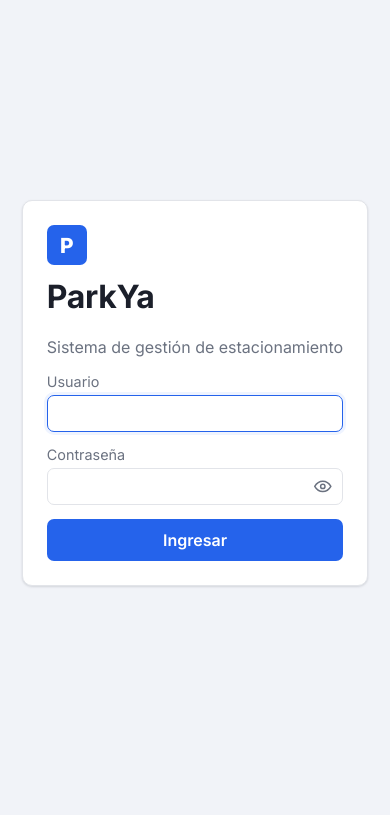
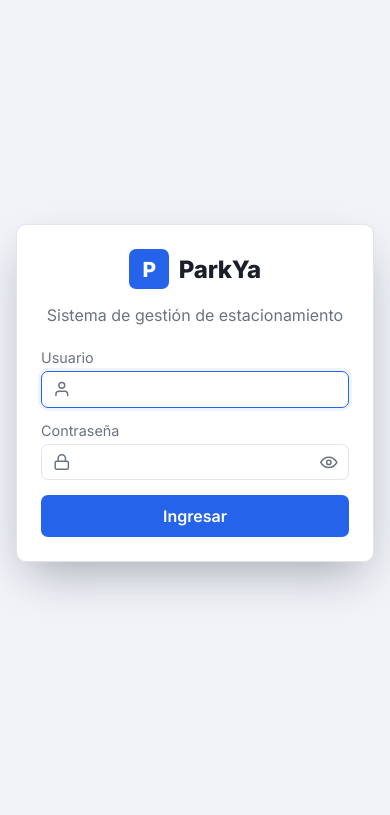
Before and after one commit to ruizmarselo94-wq/parkya, a PHP site: template src/views/auth/login.php in a window 390 px wide. Shown: the part 210-1025 px from the top of the page. Run offline with PHP 8.4, Linux system fonts and the light colour scheme; the template is opened without the code that fills it, so the values that code supplies are empty.

Commit message:
Le da más carácter al login: fondo de marca, iconos en campos y botón full-width
Fondo degradado de marca detrás de la tarjeta (antes era el mismo gris del
resto de la app), logo + nombre en un solo lockup horizontal, iconos dentro
de los campos usuario/contraseña, y el botón ocupa todo el ancho también en
desktop (antes se achicaba a "auto" fuera de mobile). Se deja afuera
"Remember me" / "Olvidé mi contraseña" / "Sign up" porque no existen esas
funciones en el backend.

```diff
--- a/src/assets/css/style.css
+++ b/src/assets/css/style.css
@@ -147,12 +147,53 @@ h2 { letter-spacing: -0.01em; }
 
 .card-narrow { max-width: 380px; margin: 0 auto; }
 
+.auth-body {
+    background: linear-gradient(160deg, var(--primary) 0%, var(--primary-dark) 100%);
+}
+
 .auth-page {
     min-height: calc(100vh - 2rem);
     display: flex;
     align-items: center;
     justify-content: center;
 }
+
+.auth-page .card {
+    width: 100%;
+    box-shadow: 0 20px 45px -12px rgba(15, 23, 42, 0.35);
+}
+
+.auth-brand {
+    display: flex;
+    align-items: center;
+    justify-content: center;
+    gap: 0.6rem;
+    margin: 0 0 0.35rem;
+}
+
+.auth-brand .logo-mark { width: 2.5rem; height: 2.5rem; font-size: 1.3rem; }
+.auth-brand span:last-child { font-size: 1.5rem; font-weight: 800; letter-spacing: -0.01em; }
+
+.auth-page .card-narrow p.muted { text-align: center; margin-bottom: 1.5rem; }
+
+.auth-page button[type="submit"] { width: 100%; }
+
+/* Campo con icono a la izquierda (usuario, contraseña) */
+.input-icon { position: relative; }
+
+.input-icon > svg {
+    position: absolute;
+    left: 0.75rem;
+    top: 50%;
+    transform: translateY(-50%);
+    width: 1.1rem;
+    height: 1.1rem;
+    color: var(--muted);
+    pointer-events: none;
+}
+
+.input-icon input { padding-left: 2.5rem; }
+.input-icon.password-field input { padding-right: 2.5rem; }
 
 fieldset {
     border: 1px solid var(--border);
--- a/src/views/auth/login.php
+++ b/src/views/auth/login.php
@@ -1,14 +1,20 @@
 <div class="auth-page">
     <div class="card card-narrow">
-        <span class="logo-mark" style="width:2.5rem;height:2.5rem;font-size:1.3rem;margin-bottom:0.75rem;">P</span>
-        <h1>ParkYa</h1>
+        <h1 class="auth-brand">
+            <span class="logo-mark">P</span>
+            <span>ParkYa</span>
+        </h1>
         <p class="muted">Sistema de gestión de estacionamiento</p>
         <form method="post">
             <label>Usuario
-                <input type="text" name="username" required autofocus>
+                <div class="input-icon">
+                    <svg viewBox="0 0 24 24" fill="none" stroke="currentColor" stroke-width="2" stroke-linecap="round" stroke-linejoin="round"><path d="M20 21v-2a4 4 0 0 0-4-4H8a4 4 0 0 0-4 4v2"/><circle cx="12" cy="7" r="4"/></svg>
+                    <input type="text" name="username" required autofocus>
+                </div>
             </label>
             <label>Contraseña
-                <div class="password-field">
+                <div class="input-icon password-field">
+                    <svg viewBox="0 0 24 24" fill="none" stroke="currentColor" stroke-width="2" stroke-linecap="round" stroke-linejoin="round"><rect x="3" y="11" width="18" height="11" rx="2"/><path d="M7 11V7a5 5 0 0 1 10 0v4"/></svg>
                     <input type="password" name="password" required>
                     <button type="button" class="password-toggle" data-toggle-password aria-label="Mostrar contraseña">
                         <svg class="icon-show" viewBox="0 0 24 24" fill="none" stroke="currentColor" stroke-width="2" stroke-linecap="round" stroke-linejoin="round"><path d="M1 12s4-7 11-7 11 7 11 7-4 7-11 7-11-7-11-7Z"/><circle cx="12" cy="12" r="3"/></svg>
--- a/src/views/layout/header.php
+++ b/src/views/layout/header.php
@@ -15,7 +15,7 @@ $navClass = static fn (string $page): string => $page === $currentPage ? 'active
     <link rel="stylesheet" href="/assets/css/style.css">
     <script src="/assets/js/app.js" defer></script>
 </head>
-<body>
+<body class="<?= $user ? '' : 'auth-body' ?>">
 <?php if ($user): ?>
 <header class="navbar">
     <a class="brand" href="dashboard.php"><span class="logo-mark">P</span>ParkYa</a>
```
